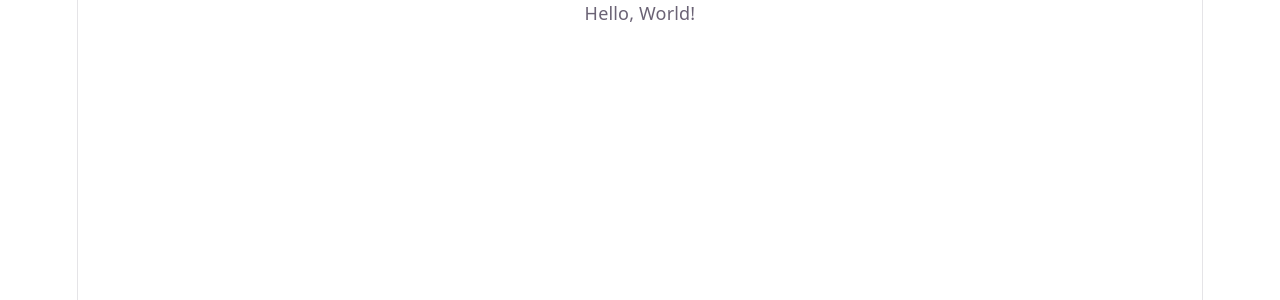
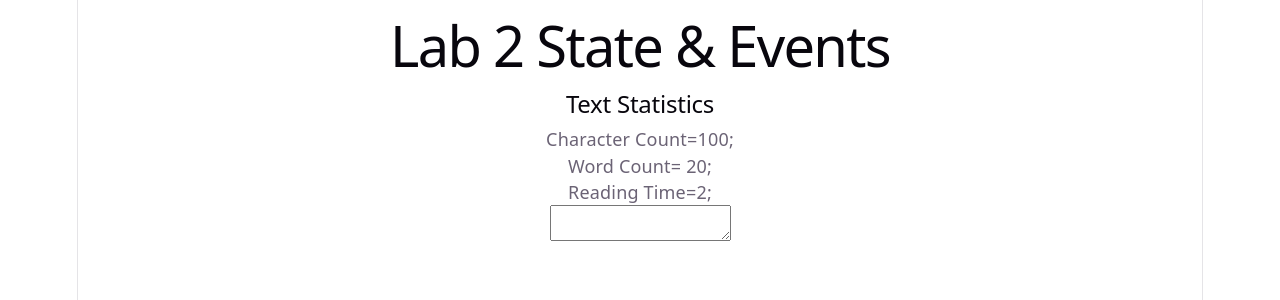
Before and after one commit to divzmadhu/lab-9-2, a React (Vite) app: page / in a window 1280 px wide. Shown: the top 300 px of the page. Built offline with nearby package versions, Linux system fonts and the light colour scheme.

Commit message:
Create statsDisplay components

```diff
--- a/src/App.tsx
+++ b/src/App.tsx
@@ -1,7 +1,22 @@
-export default function App(){
-  return(
+// import TextInput from "./components/TextInput/TextInput";
+
+import StatsDisplay from "./components/StatsDisplay/StatsDisplay";
+
+
+export default function App() {
+  return (
     <div>
-      Hello, World!
+      <h1>Lab 2 State & Events </h1>
+      <h2>Text Statistics</h2>
+      <StatsDisplay
+        stats={{
+          characterCount: 100,
+          wordCount: 20,
+          readingTime: 2,
+        }}
+      />
+      <textarea />
+
     </div>
   );
 }
--- a/src/components/StatsDisplay/StatsDisplay.tsx
+++ b/src/components/StatsDisplay/StatsDisplay.tsx
@@ -0,0 +1,12 @@
+import type { StatsDisplayProps } from "../../types";
+
+export default function StatsDisplay(props: StatsDisplayProps) {
+    return (
+        <div>
+            <p>Character Count={props.stats.characterCount};</p>
+            <p>Word Count= {props.stats.wordCount}; </p>
+            <p>Reading Time={props.stats.readingTime}; </p>
+
+        </div>
+    );
+}
```
